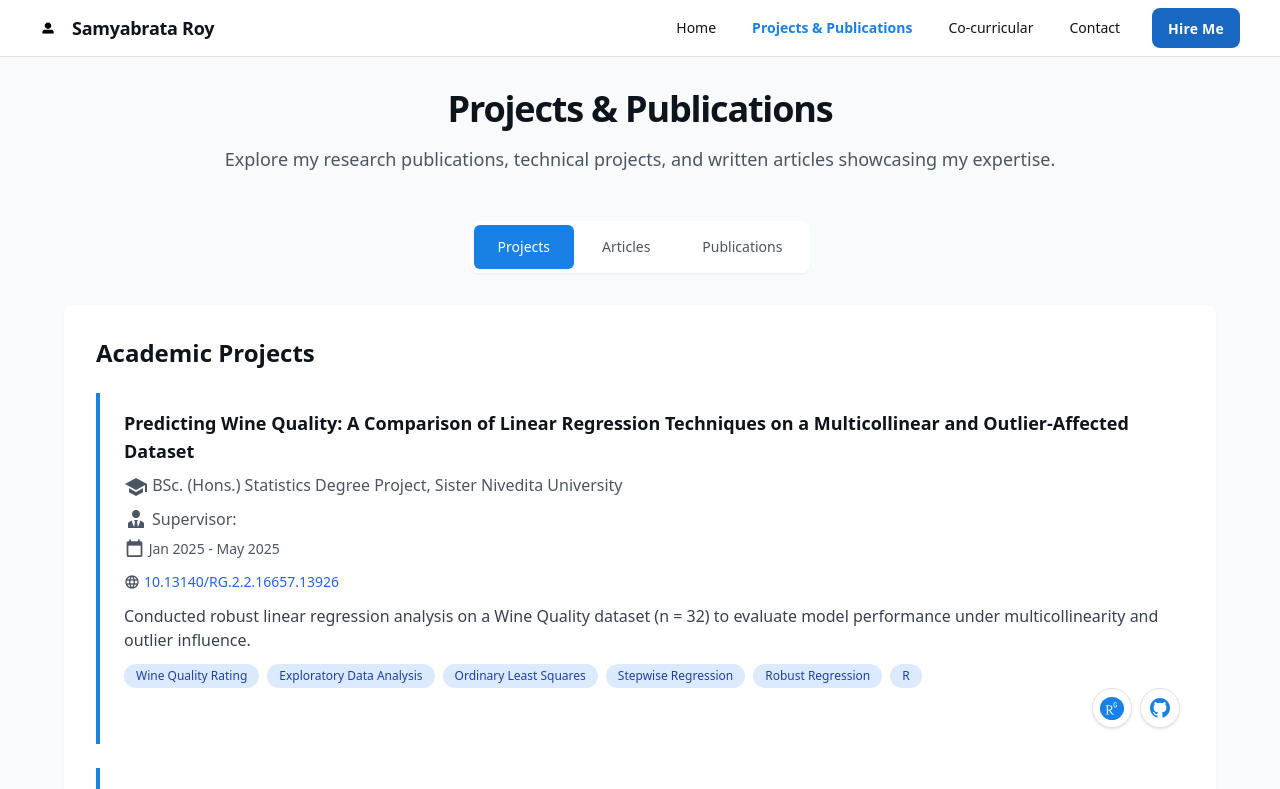
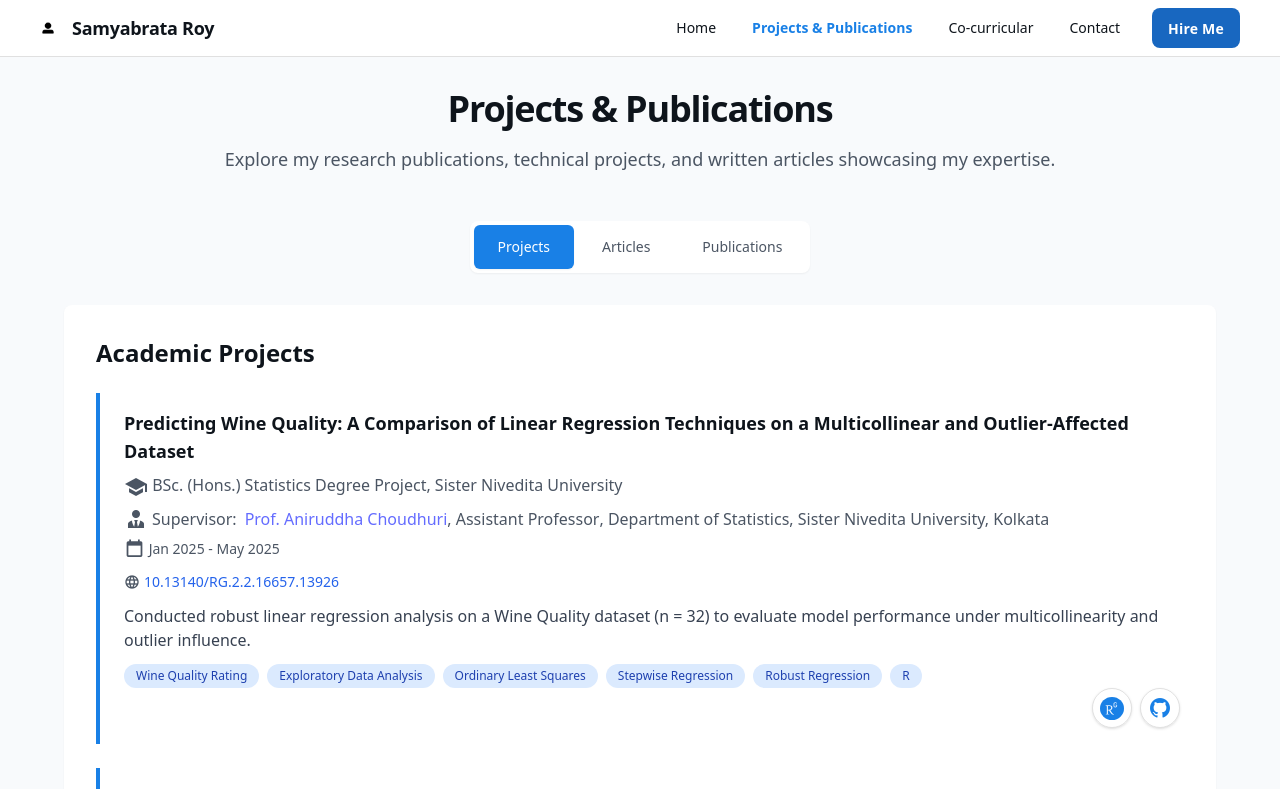
Before and after one commit to samyaroy/FolioForge-vue-portfolio-website, a Vue app: page /#/projects-publications in a window 1280 px wide. Shown: the top 789 px of the page. Built offline with nearby package versions, Linux system fonts and the light colour scheme.

Commit message:
Minor patch: ResearchProjects

```diff
--- a/src/views/ProjectsPublications/components/ProjectTab/components/ResearchProjects.vue
+++ b/src/views/ProjectsPublications/components/ProjectTab/components/ResearchProjects.vue
@@ -10,12 +10,12 @@
                     <p class="text-gray-600 mb-0 flex items-start">
                         <v-icon class="mr-1">mdi-account-tie</v-icon> Supervisor:
                     </p>
-                    <p class="text-gray-600 mb-0 flex items-center" v-if="project.guide && project.guide.Name">
+                    <p class="text-gray-600 mb-0 flex items-center" v-if="project.guide && project.guide.name">
                         <span>
-                            <SmartLink :type="'Person'" :text="project.guide.Name" />
-                        </span><span v-if="project.guide.Title">, {{ project.guide.Title }}</span><span
-                            v-if="project.guide.Department">, {{ project.guide.Department }}</span><span
-                            v-if="project.guide.Institution">, {{ project.guide.Institution }}</span>
+                            <SmartLink :type="'Person'" :text="project.guide.name" />
+                        </span><span v-if="project.guide.title">, {{ project.guide.title }}</span><span
+                            v-if="project.guide.department">, {{ project.guide.department }}</span><span
+                            v-if="project.guide.institution">, {{ project.guide.institution }}</span>
                     </p>
                 </div>
                 <p class="text-sm text-gray-600 mb-3 mt-2"><v-icon>mdi-calendar-blank</v-icon> {{ project.time_period }}
@@ -77,7 +77,7 @@ import SmartLink from '@/components/SmartLink.vue'
 
 defineProps({
     projects: {
-        type: Array,
+        type: Object,
         default: () => []
     }
 })
```
